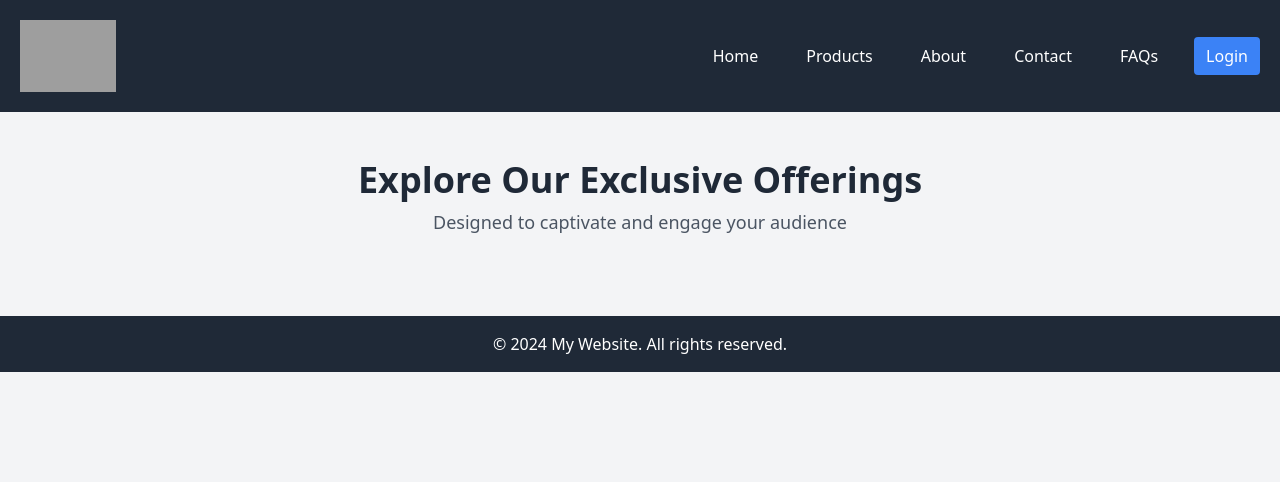
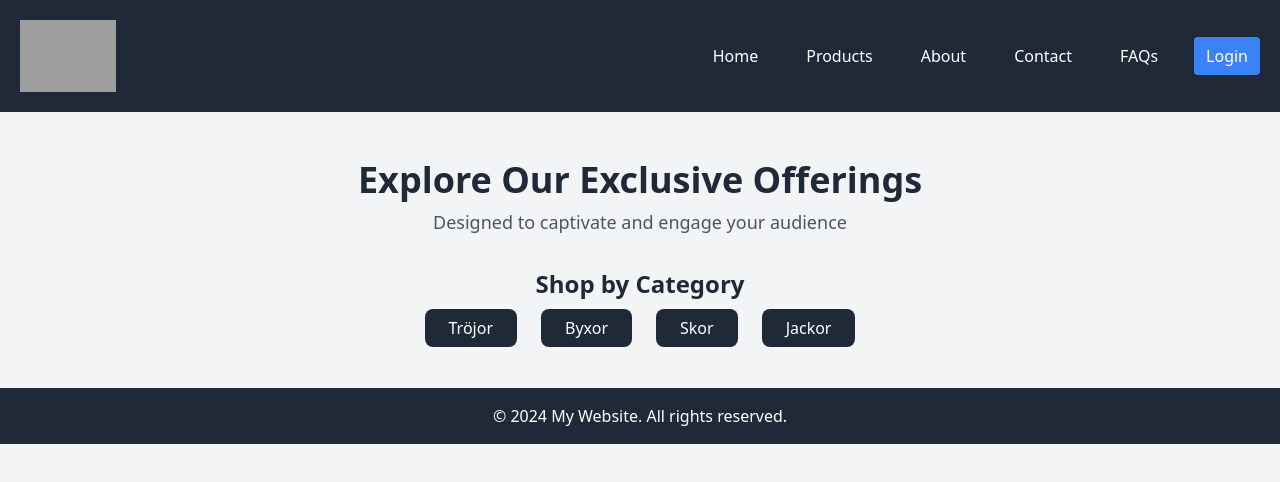
Before and after one commit to SamosTheWiseSage/Agile-project, a React (Create React App) app: page / in a window 1280 px wide. Shown: the top 482 px of the page. Built offline with nearby package versions, Linux system fonts and the light colour scheme; grey boxes are pictures that could not be loaded.

Commit message:
produkt inlägg/dropdowns

```diff
--- a/src/components/Contact.jsx
+++ b/src/components/Contact.jsx
@@ -1,4 +1,3 @@
-// src/components/Contact.jsx
 import React, { useState } from 'react';
 import Navbar from './Navbar';  // Import the Navbar component
 
--- a/src/components/FAQs.jsx
+++ b/src/components/FAQs.jsx
@@ -1,4 +1,3 @@
-// src/components/FAQs.js
 import React from 'react';
 import Layout from './Layout';
 
--- a/src/components/Home.jsx
+++ b/src/components/Home.jsx
@@ -1,20 +1,33 @@
-// src/components/Home.js
 import React from 'react';
-import Layout from './Layout';
+import { Link } from 'react-router-dom';
+import Navbar from './Navbar';
+import Footer from './Footer';
 
 const Home = () => {
   return (
-    <Layout>
+    <div>
+      {/* Lägg till Navbar */}
+      <Navbar />
 
       <div className="text-center mt-12">
         <h2 className="text-3xl md:text-4xl font-extrabold text-gray-800">Explore Our Exclusive Offerings</h2>
         <p className="text-gray-600 mt-2 text-lg">Designed to captivate and engage your audience</p>
       </div>
 
-      <div className="grid grid-cols-1 sm:grid-cols-2 md:grid-cols-3 lg:grid-cols-4 gap-8 mt-8 mb-12 px-4">
-        {/* Lägg till produktkort här */}
+      {/* Kategorier */}
+      <div className="text-center mt-8">
+        <h3 className="text-2xl font-semibold text-gray-800">Shop by Category</h3>
+        <div className="mt-4 space-x-6">
+          <Link to="/products?category=Tröjor" className="bg-gray-800 text-white py-2 px-6 rounded-lg">Tröjor</Link>
+          <Link to="/products?category=Byxor" className="bg-gray-800 text-white py-2 px-6 rounded-lg">Byxor</Link>
+          <Link to="/products?category=Skor" className="bg-gray-800 text-white py-2 px-6 rounded-lg">Skor</Link>
+          <Link to="/products?category=Jackor" className="bg-gray-800 text-white py-2 px-6 rounded-lg">Jackor</Link>
+        </div>
       </div>
-    </Layout>
+
+      {/* Lägg till Footer */}
+      <Footer />
+    </div>
   );
 };
 
--- a/src/components/Layout.jsx
+++ b/src/components/Layout.jsx
@@ -1,4 +1,3 @@
-// src/components/Layout.js
 import React from 'react';
 import Navbar from './Navbar';
 import Footer from './Footer';
--- a/src/components/ProductsPage.jsx
+++ b/src/components/ProductsPage.jsx
@@ -1,51 +1,84 @@
-// src/components/ProductsPage.js
 import React, { useState } from 'react';
-import ProductCard from './ProductCard'; // Import the ProductCard component
-import Navbar from './Navbar'; // Import the Navbar component
+import ProductCard from './ProductCard';
+import Navbar from './Navbar';
 
-// Sample product data
+// Uppdaterad produktdata med kategorier
 const products = [
   {
     name: 'Urban Pulse',
     description: 'Stylish urban wear to elevate your street look!',
     price: 'SEK 599.99',
     image: 'card11.jfif',
+    category: 'Tröjor', // Lägg till kategori
   },
   {
     name: 'StreetLab',
     description: 'Perfect for the modern, street-savvy fashionista.',
     price: 'SEK 499.99',
     image: 'card12.jpg',
+    category: 'Byxor', // Lägg till kategori
   },
   {
     name: 'Vibe Theory',
     description: 'Dive into the vibes of your true self with unique designs.',
     price: 'SEK 499.00',
     image: 'card13.jpg',
+    category: 'Skor', // Lägg till kategori
+  },
+  {
+    name: 'Babatunde',
+    description: 'Dive into the vibes of your true self with unique designs.',
+    price: 'SEK 699.00',
+    image: 'card13.jpg',
+    category: 'Jackor', // Lägg till kategori
   },
 ];
 
 const ProductsPage = () => {
-  const [selectedProduct, setSelectedProduct] = useState(null); // State to hold the selected product
+  const [selectedCategory, setSelectedCategory] = useState(''); // State för vald kategori
+  const [selectedProduct, setSelectedProduct] = useState(null); // State för vald produkt
+
+  const categories = ['Tröjor', 'Byxor', 'Skor', 'Jackor']; // Kategorier att välja mellan
+
+  // Filtrera produkter baserat på vald kategori
+  const filteredProducts = selectedCategory
+    ? products.filter(product => product.category === selectedCategory)
+    : products;
 
   const handleCardClick = (product) => {
-    setSelectedProduct(product); // Set the selected product to display more details
+    setSelectedProduct(product);
   };
 
   return (
     <div>
-      <Navbar /> {/* Add Navbar component */}
+      <Navbar />
       <div className="container mx-auto px-6 py-12">
         <h1 className="text-3xl font-bold text-center text-gray-800 mb-8">Our Products</h1>
 
-        {/* Display product cards */}
+        {/* Dropdown för att välja kategori */}
+        <div className="mb-6">
+          <label htmlFor="category" className="block text-lg font-semibold text-gray-700">Select Category</label>
+          <select
+            id="category"
+            className="mt-2 p-2 w-full border border-gray-300 rounded-md"
+            value={selectedCategory}
+            onChange={(e) => setSelectedCategory(e.target.value)}
+          >
+            <option value="">All Categories</option>
+            {categories.map((category, index) => (
+              <option key={index} value={category}>{category}</option>
+            ))}
+          </select>
+        </div>
+
+        {/* Visa produktkort baserat på vald kategori */}
         <div className="grid grid-cols-1 sm:grid-cols-2 md:grid-cols-3 lg:grid-cols-4 gap-8">
-          {products.map((product, index) => (
+          {filteredProducts.map((product, index) => (
             <ProductCard key={index} product={product} onClick={handleCardClick} />
           ))}
         </div>
 
-        {/* Show more details of the selected product */}
+        {/* Visa detaljer för vald produkt */}
         {selectedProduct && (
           <div className="mt-12 bg-white p-8 rounded-lg shadow-lg">
             <h2 className="text-2xl font-semibold text-gray-800">{selectedProduct.name}</h2>
```
Also changed, not shown: src/components/AdminPage.jsx (added, +49 -0 lines).
